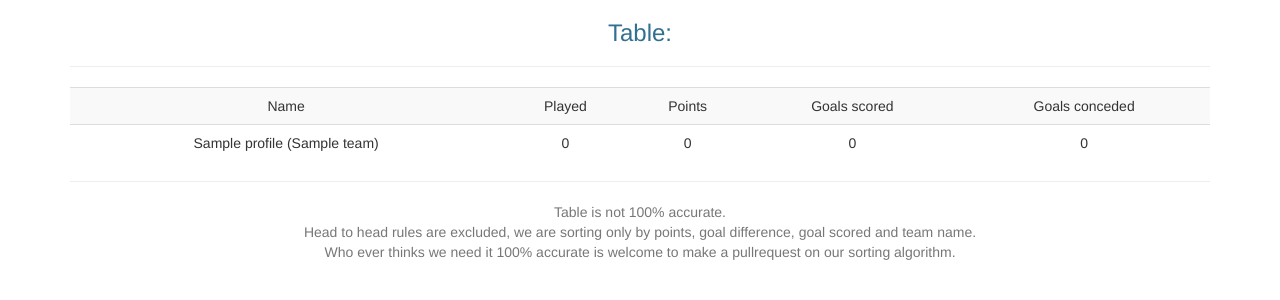
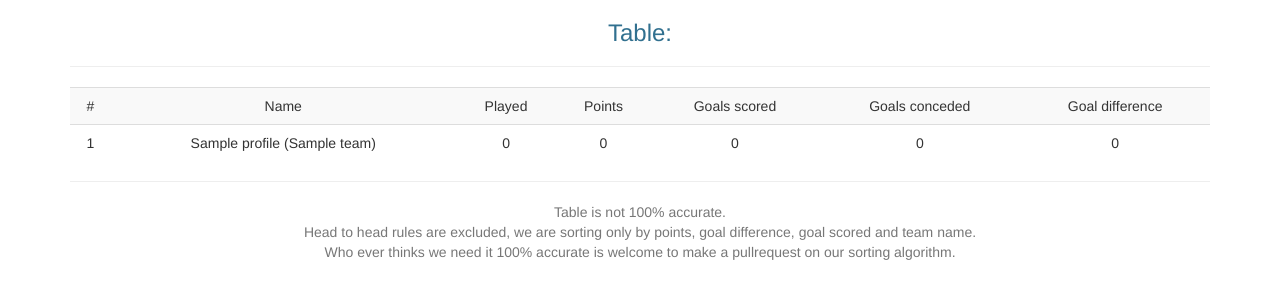
Before and after one commit to doboj-labs/pes-bot-api, a Django app: template api/templates/table.html in a window 1280 px wide. Shown: the top 300 px of the page. Run offline with Django 3.2, Linux system fonts and the light colour scheme; the template is opened without the code that fills it: values that come from a table or form of the project are taken from there, others are empty; tables that the repository leaves empty hold one stand-in row (values such as "Sample post"); some libraries are stand-ins or nearby versions.

Commit message:
Add position number on the table and goal differrence

```diff
--- a/api/templates/table.html
+++ b/api/templates/table.html
@@ -32,21 +32,25 @@
     {% if  profiles %}
         <table class="table table-responsive table-striped">
             <tr>
+                <td>#</td>
                 <td>Name</td>
                 <td>Played</td>
                 <td>Points</td>
                 <td>Goals scored</td>
                 <td>Goals conceded</td>
+                <td>Goal difference</td>
 
             </tr>
 
             {% for profile in profiles %}
                 <tr>
+                    <td>{{ forloop.counter}}</td>
                     <td>{{ profile }}</td>
                     <td>{{ profile.played }}</td>
                     <td>{{ profile.points }}</td>
                     <td>{{ profile.goals_scored }}</td>
                     <td>{{ profile.goals_conceded }}</td>
+                    <td>{{ profile.goal_diference }}</td>
 
                 </tr>
             {% endfor %}
```
